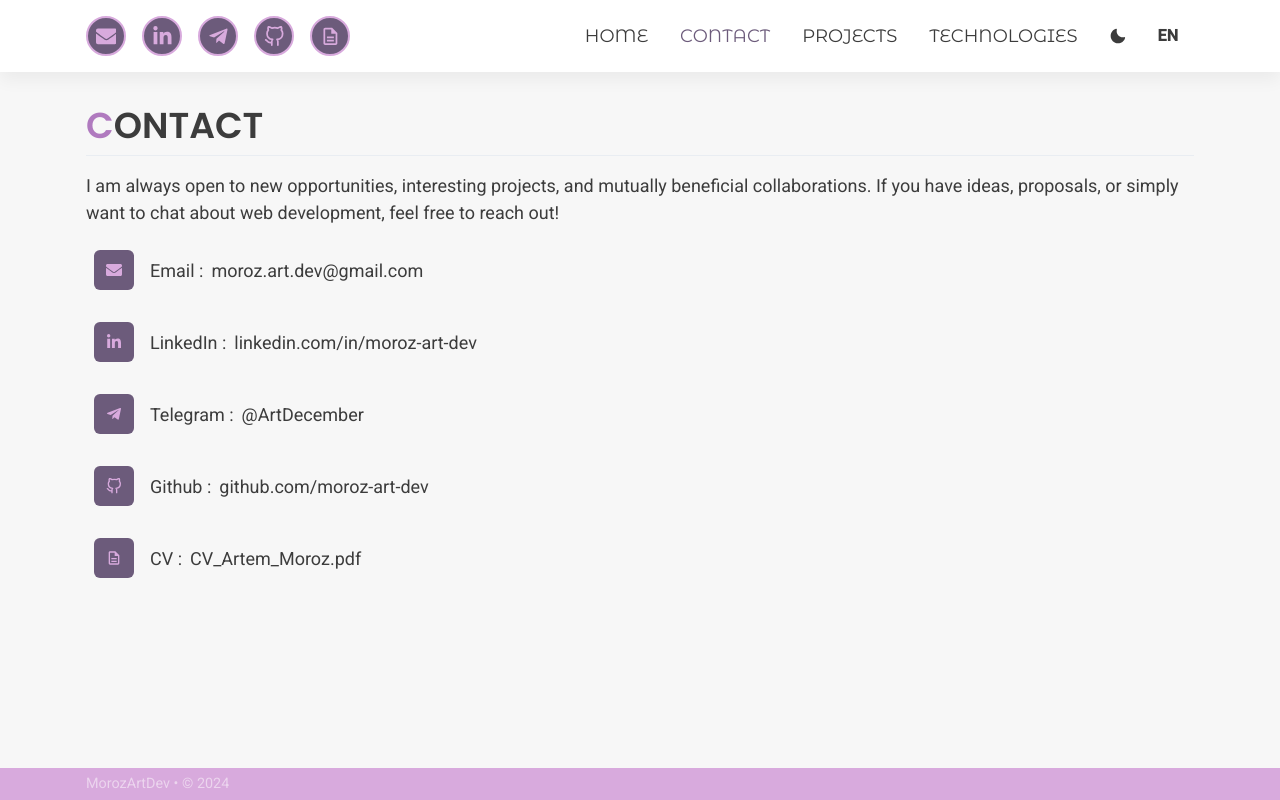
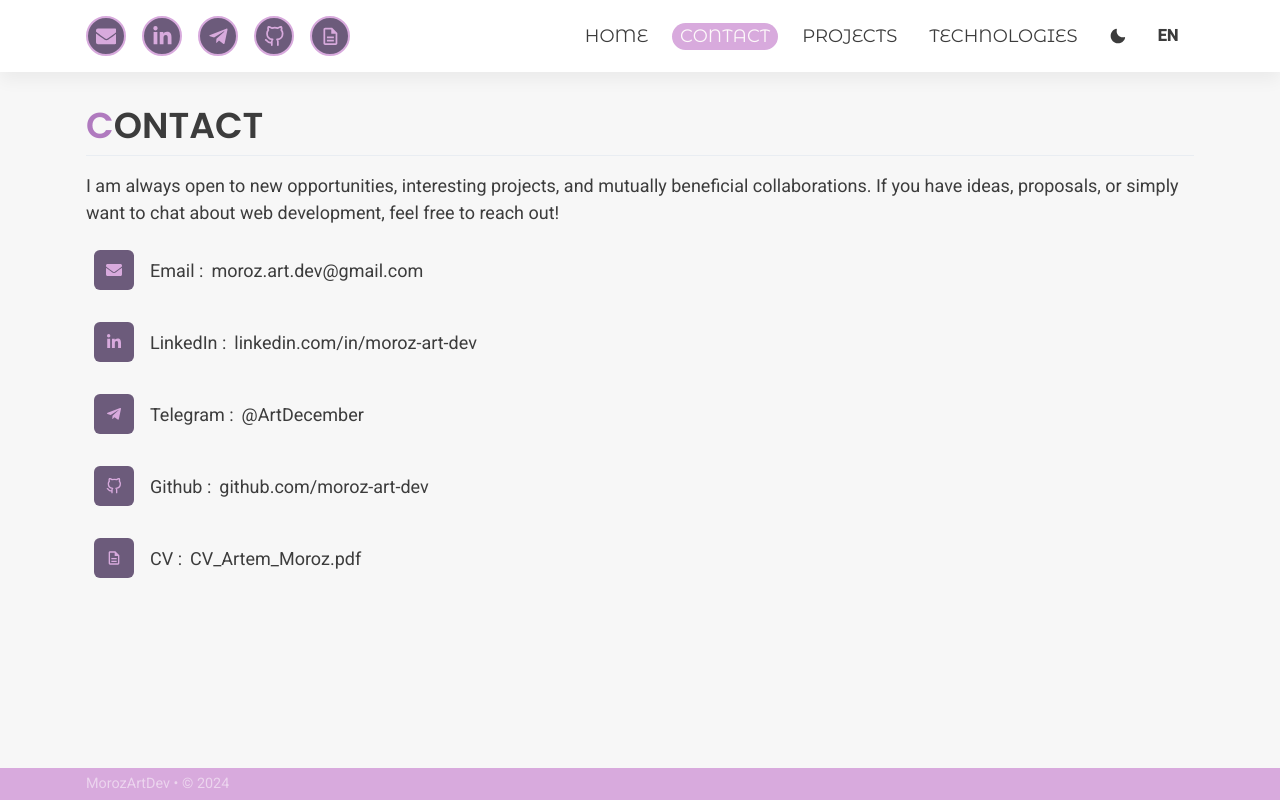
Before and after one commit to moroz-art-dev/frontend-portfolio, a Next.js app: page /en/contact in a window 1280 px wide. Built offline with nearby package versions, Linux system fonts and the light colour scheme.

Commit message:
Updated active menu

```diff
--- a/src/components/common/MenuTop/MenuItem.module.scss
+++ b/src/components/common/MenuTop/MenuItem.module.scss
@@ -1,20 +1,25 @@
 .menuItem {
   align-items: center;
+  border-radius: 1rem;
   display: flex;
   font-family: var(--font-alternate);
   font-weight: 400;
-  margin: 0 1rem;
+  margin: 0 0.5rem;
+  padding-left: 0.5rem;
+  padding-right: 0.5rem;
   place-content: center flex-end;
   position: relative;
   text-transform: uppercase;
   transition: background-color 0.7s ease;
 
   &:hover {
+    color: var(--button-color);
     text-decoration: none;
   }
 
   &.active {
-    color: var(--link-color);
+    background: var(--button-color);
+    color: var(--primary-color);
     cursor: default;
   }
 }
```
